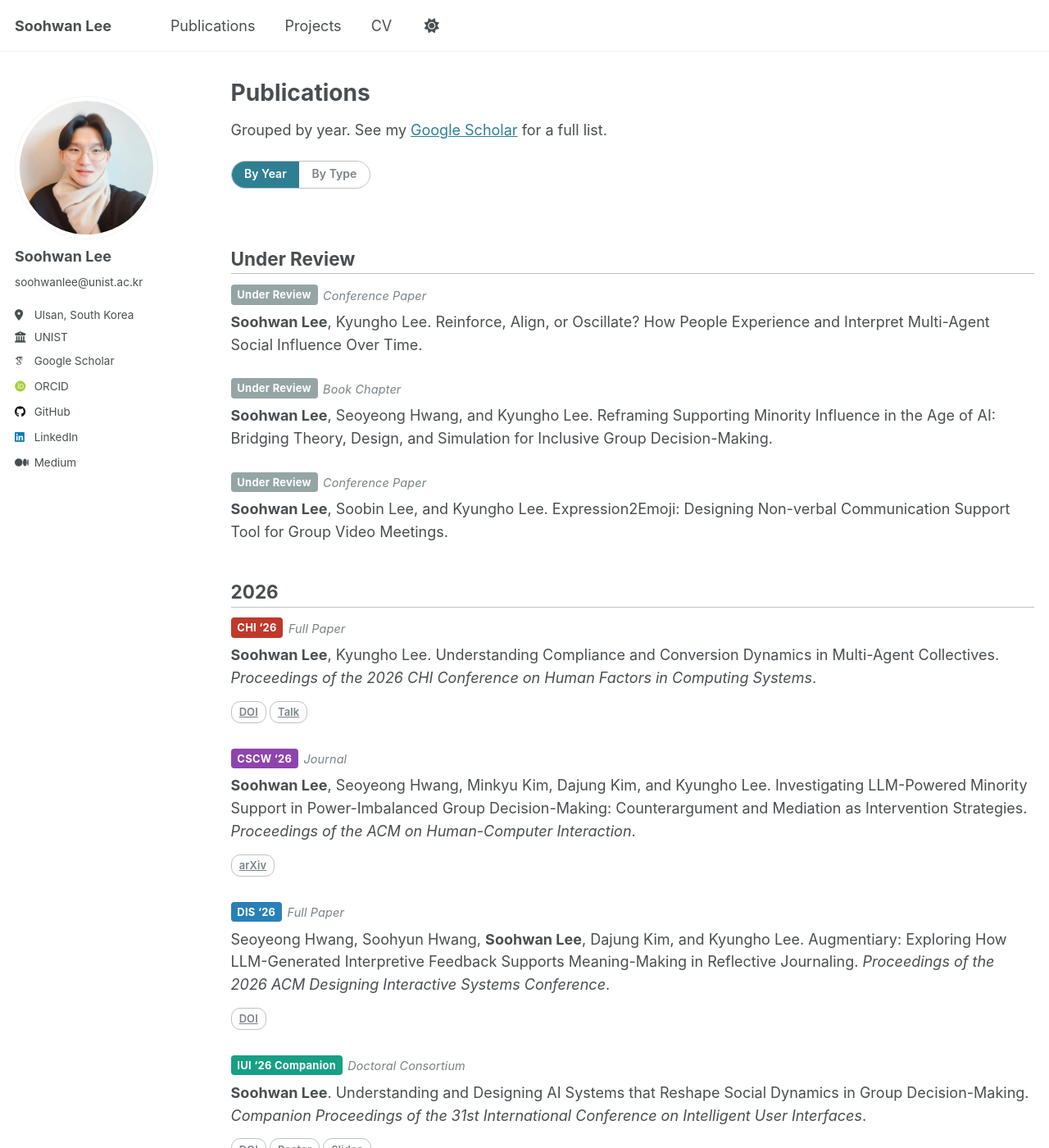
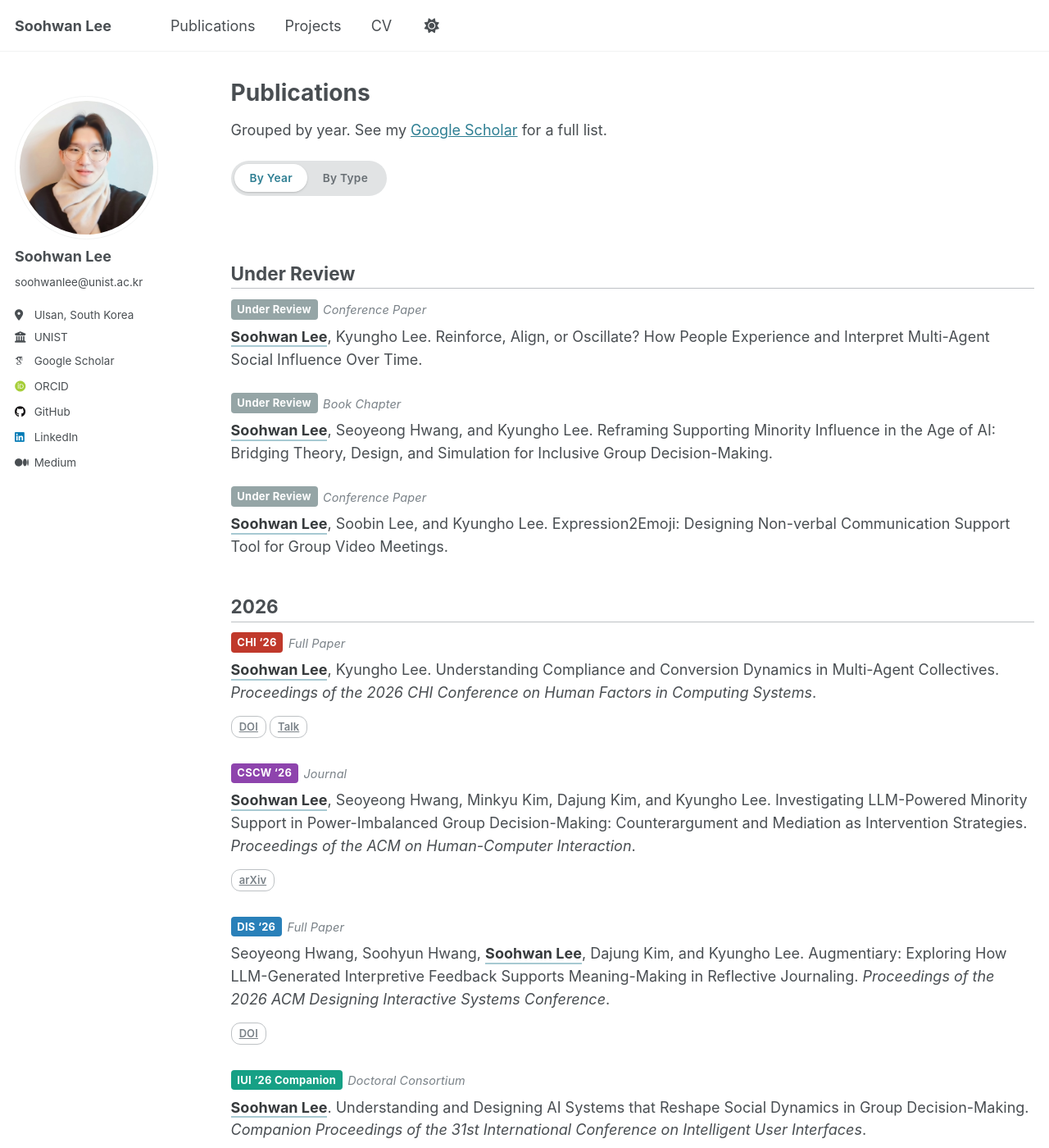
Before and after one commit to Soohwan-Lee/soohwan-lee.github.io, a Jekyll site: the page built from _pages/publications.md, in a window 1280 px wide and 1400 px high. Shown: the whole window at 82% size. Built offline with Jekyll 4.4.1, drawn with Linux system fonts in a browser that asks for light colours; some web fonts are replaced.

Commit message:
publications author name and view toggle styling

```diff
--- a/_pages/publications.md
+++ b/_pages/publications.md
@@ -9,9 +9,10 @@ Grouped by year. See my [Google Scholar](https://scholar.google.com/citations?us
 
 <div class="pubs-page" markdown="1">
 
-<div class="pub-toggle">
-  <button type="button" class="pub-toggle__btn is-active" data-view="year">By Year</button>
-  <button type="button" class="pub-toggle__btn" data-view="type">By Type</button>
+<div class="pub-toggle" role="tablist" aria-label="Publication view">
+  <span class="pub-toggle__slider" aria-hidden="true"></span>
+  <button type="button" role="tab" class="pub-toggle__btn is-active" data-view="year" aria-selected="true">By Year</button>
+  <button type="button" role="tab" class="pub-toggle__btn" data-view="type" aria-selected="false">By Type</button>
 </div>
 
 
@@ -218,13 +219,25 @@ DoYoung Lee, **Soohwan Lee**, and Ian Oakley. Nailz: Sensing Hand Input with Tou
   });
 
   var buttons = page.querySelectorAll('.pub-toggle__btn');
+  var slider = page.querySelector('.pub-toggle__slider');
+
+  function moveSlider() {
+    var active = page.querySelector('.pub-toggle__btn.is-active');
+    if (!active || !slider) return;
+    slider.style.width = active.offsetWidth + 'px';
+    slider.style.transform = 'translateX(' + (active.offsetLeft - slider.offsetLeft) + 'px)';
+  }
+
   function show(view) {
     var byYear = view === 'year';
     yearNodes.forEach(function (el) { el.hidden = !byYear; });
     byType.hidden = byYear;
     Array.prototype.forEach.call(buttons, function (b) {
-      b.classList.toggle('is-active', b.getAttribute('data-view') === view);
+      var on = b.getAttribute('data-view') === view;
+      b.classList.toggle('is-active', on);
+      b.setAttribute('aria-selected', on ? 'true' : 'false');
     });
+    moveSlider();
     try { localStorage.setItem('pubView', view); } catch (e) {}
   }
 
@@ -235,6 +248,8 @@ DoYoung Lee, **Soohwan Lee**, and Ian Oakley. Nailz: Sensing Hand Input with Tou
   var saved = 'year';
   try { saved = localStorage.getItem('pubView') || 'year'; } catch (e) {}
   show(saved);
+  window.addEventListener('resize', moveSlider);
+  if (document.fonts && document.fonts.ready) { document.fonts.ready.then(moveSlider); }
 })();
 </script>
 
--- a/_sass/layout/_pubs.scss
+++ b/_sass/layout/_pubs.scss
@@ -49,6 +49,19 @@
   margin-top: 2em;
   padding-bottom: 0.2em;
   border-bottom: 1px solid $light-gray;
+}
+
+/* The author's own name in a citation.
+   Bold + a subtle border-bottom (al-folio's technique). A border is used
+   rather than text-decoration so it sits lower and reads as emphasis, not a
+   link — and no co-author name on this page is a link, so there is no
+   clickable-looking ambiguity. */
+.pub-item p strong,
+.pub-bytype p strong {
+  font-weight: 700;
+  color: mix(#000, $gray, 55%);
+  border-bottom: 2px solid rgba(47, 127, 147, 0.42);
+  padding-bottom: 0.5px;
 }
 
 /* Each publication entry */
@@ -115,35 +128,68 @@
 
 /* ==========================================================================
    VIEW TOGGLE  (By Year / By Type)
+   Segmented control with a sliding indicator.
    ========================================================================== */
 
 .pub-toggle {
+  position: relative;
   display: inline-flex;
-  margin: 0 0 1.5em;
-  border: 1px solid $light-gray;
-  border-radius: 1.2em;
-  overflow: hidden;
+  margin: 0 0 2em;
+  padding: 0.25em;
+  border-radius: 2em;
+  background-color: mix(#fff, $light-gray, 55%);
+  line-height: 1;
+  -webkit-user-select: none;
+  user-select: none;
+}
+
+/* The white pill that slides behind the active label */
+.pub-toggle__slider {
+  position: absolute;
+  top: 0.25em;
+  bottom: 0.25em;
+  left: 0.25em;
+  border-radius: 2em;
+  background-color: #fff;
+  box-shadow: 0 1px 3px rgba(0, 0, 0, 0.13),
+              0 1px 1px rgba(0, 0, 0, 0.06);
+  transition: transform 0.28s cubic-bezier(0.4, 0, 0.2, 1),
+              width 0.28s cubic-bezier(0.4, 0, 0.2, 1);
+  pointer-events: none;
+  z-index: 0;
 }
 
 .pub-toggle__btn {
-  padding: 0.35em 1.1em;
+  position: relative;
+  z-index: 1;
+  padding: 0.55em 1.35em;
   border: 0;
   margin: 0;
+  border-radius: 2em;
   font-family: $sans-serif;
-  font-size: 0.78em;
+  font-size: 0.76em;
   font-weight: 600;
-  line-height: 1.6;
-  color: $gray;
+  letter-spacing: 0.02em;
+  line-height: 1.4;
+  white-space: nowrap;
+  color: mix(#000, $gray, 15%);
   background-color: transparent;
   cursor: pointer;
-  transition: color 0.15s ease-in-out, background-color 0.15s ease-in-out;
+  transition: color 0.2s ease-in-out;
 
   &:hover {
-    color: var(--global-link-color);
+    color: mix(#000, $gray, 45%);
+  }
+
+  &:focus {
+    outline: none;
+  }
+
+  &:focus-visible {
+    box-shadow: 0 0 0 2px var(--global-link-color);
   }
 
   &.is-active {
-    color: #fff;
-    background-color: var(--global-link-color);
+    color: var(--global-link-color);
   }
 }
```
